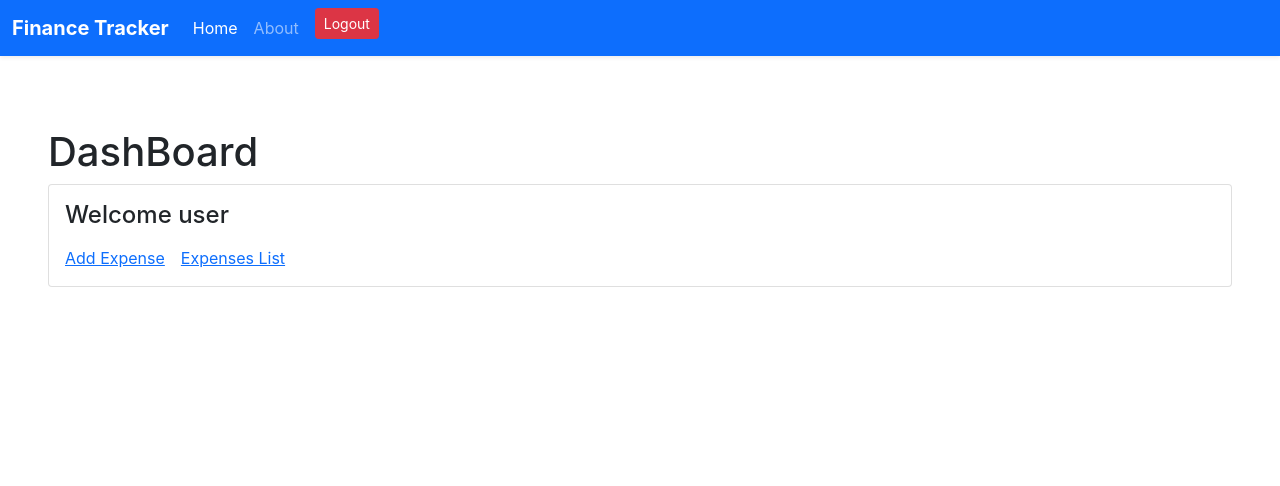
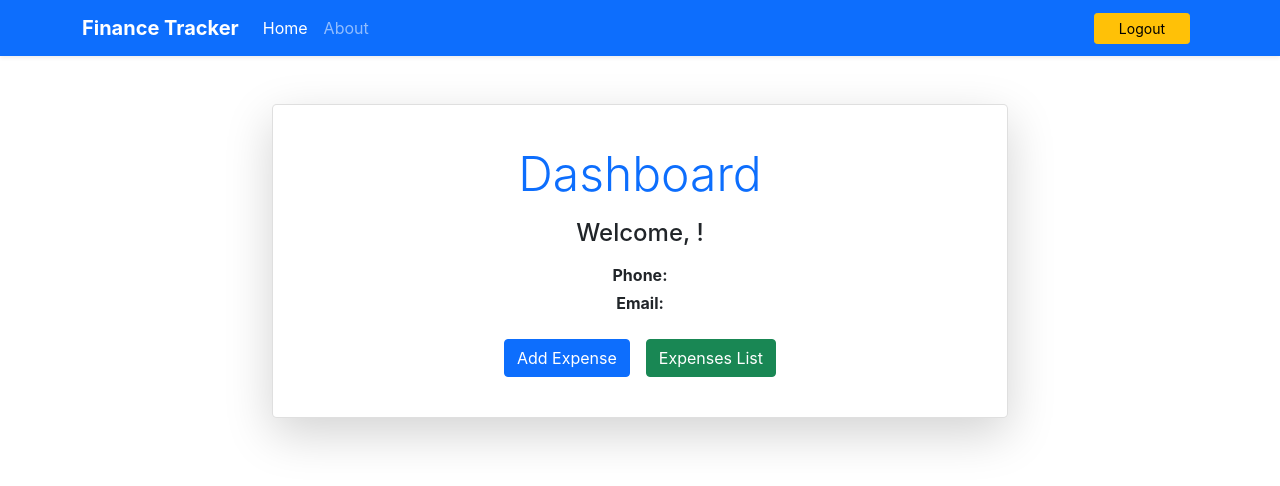
Before and after one commit to koushik319/personalfinancetracker, a React (Create React App) app: page /dashboard in a window 1280 px wide. Shown: the top 486 px of the page. Built offline with nearby package versions, Linux system fonts and the light colour scheme; no server answers.

Commit message:
Updated the Bootstarp for Dashboard and HaeaderNav

```diff
--- a/src/FinanceTrackerCRUD/DashBoard.js
+++ b/src/FinanceTrackerCRUD/DashBoard.js
@@ -1,6 +1,5 @@
 import React, { useEffect, useState } from "react";
-import axios, { Axios } from "axios";
-import { Link, Navigate, useNavigate } from "react-router-dom";
+import axios from "axios";
 import { NavLink } from "react-router-dom";
 
 const DashBoard = () => {
@@ -15,36 +14,28 @@ const DashBoard = () => {
     emailId: "",
     password: "",
   });
-  const { id, firstName, lastName, phoneNumber, emailId, password } =
-    user;
+  const { firstName, lastName, phoneNumber, emailId } = user;
 
   const loadUserDetails = async () => {
-
-    const result = await axios.get(`http://localhost:5122/api/Users/${UserId}`,
-      {
-          headers :{
-           ' Authorization' :`Bearer ${accessToken}`
-          }
+    const result = await axios.get(`http://localhost:5122/api/Users/${UserId}`, {
+      headers: { Authorization: `Bearer ${accessToken}` }
     });
     setUser(result.data);
-    const response = await axios.get(`http://localhost:5122/api/Expenses/GetSkillByUserId/${UserId}`,{
-      headers :{
-       ' Authorization' :`Bearer ${accessToken}`
-      }
+
+    const response = await axios.get(`http://localhost:5122/api/Expenses/GetSkillByUserId/${UserId}`, {
+      headers: { Authorization: `Bearer ${accessToken}` }
     });
     setExpenses(response.data);
   };
+
   const deleteExpense = async (id) => {
     try {
-      console.log(id);
-      const response = await axios.delete(`http://localhost:5122/api/Expenses/${id}`,{
-        headers :{
-         ' Authorization' :`Bearer ${accessToken}`
-        }
+      await axios.delete(`http://localhost:5122/api/Expenses/${id}`, {
+        headers: { Authorization: `Bearer ${accessToken}` }
       });
-      alert("deleted successfully!!");
+      alert("Deleted successfully!");
     } catch (error) {
-      alert("delete failed!!");
+      alert("Delete failed!");
     }
   };
 
@@ -53,29 +44,27 @@ const DashBoard = () => {
   }, []);
 
   return (
-    <div>
-      <div className="mt-4 p-5   rounded">
-        <h1>DashBoard</h1>
-        <div className="card">
-          <div className="card-body">
-            <h4 className="card-title">Welcome user</h4>
-            <p className="card-text">{firstName}</p>
-            <p className="card-text">{lastName}</p>
-            <p className="card-text">{phoneNumber}</p>
-            <p className="card-text">{emailId}</p>
-            {/* <NavLink className="card-link" to={`/update/${id}`}>
-              Update Details
-            </NavLink> */}
-            <NavLink className="card-link" to={`/expenses`}>
+    <div className="container mt-5">
+      <div className="row justify-content-center">
+        <div className="col-md-8">
+          <div className="card shadow-lg p-4 rounded-3">
+            <div className="card-body text-center">
+              <h1 className="display-5 mb-3 text-primary">Dashboard</h1>
+              <h4 className="mb-3">Welcome, {firstName} {lastName}!</h4>
+              <p className="mb-1"><strong>Phone:</strong> {phoneNumber}</p>
+              <p className="mb-3"><strong>Email:</strong> {emailId}</p>
+
+              <div className="d-flex justify-content-center gap-3 mt-4">
+                <NavLink className="btn btn-primary" to="/expenses">
                   Add Expense
                 </NavLink>
-            <NavLink className="card-link" to={`/expenselist`}>
+                <NavLink className="btn btn-success" to="/expenselist">
                   Expenses List
                 </NavLink>
               </div>
             </div>
-
-
+          </div>
+        </div>
       </div>
     </div>
   );
--- a/src/Pages/HeaderNav.js
+++ b/src/Pages/HeaderNav.js
@@ -3,6 +3,7 @@ import { Link, NavLink, useNavigate } from "react-router-dom";
 
 const HeaderNav = () => {
   const navigate = useNavigate();
+
   const SignOut = (e) => {
     e.preventDefault();
     alert("Signout Successfully");
@@ -12,7 +13,7 @@ const HeaderNav = () => {
 
   return (
     <nav className="navbar navbar-expand-lg navbar-dark bg-primary shadow-sm">
-      <div className="container-fluid">
+      <div className="container">
         <NavLink className="navbar-brand fw-bold" to={"/dashboard"}>
           Finance Tracker
         </NavLink>
@@ -22,39 +23,41 @@ const HeaderNav = () => {
           type="button"
           data-bs-toggle="collapse"
           data-bs-target="#mynavbar"
+          aria-controls="mynavbar"
+          aria-expanded="false"
+          aria-label="Toggle navigation"
         >
           <span className="navbar-toggler-icon"></span>
         </button>
 
         <div className="collapse navbar-collapse" id="mynavbar">
-          <ul className="navbar-nav me-auto">
+          <ul className="navbar-nav me-auto mb-2 mb-lg-0">
             <li className="nav-item">
-              <a className="nav-link active" href="#">
+              <NavLink className="nav-link active" to="/dashboard">
                 Home
-              </a>
+              </NavLink>
             </li>
             <li className="nav-item">
-              <a className="nav-link" href="#">
+              <NavLink className="nav-link" to="/about">
                 About
-              </a>
-            </li>
-            <li className="nav-item">
-              <Link className="btn btn-sm btn-danger ms-2" onClick={SignOut}>
-                Logout
-              </Link>
+              </NavLink>
             </li>
           </ul>
 
-          {/* <form className="d-flex">
-            <input
-              className="form-control me-2 rounded-pill"
-              type="text"
-              placeholder="Search"
-            />
-            <button className="btn btn-outline-light rounded-pill" type="button">
-              Search
-            </button>
-          </form> */}
+          <div className="d-flex">
+            <Link
+              className="btn btn-sm btn-warning me-2 px-4"
+              onClick={SignOut}
+            >
+              Logout
+            </Link>
+            {/* <Link
+              className="btn btn-sm btn-warning px-4"
+              to="/profile"
+            >
+              Profile
+            </Link> */}
+          </div>
         </div>
       </div>
     </nav>
```
Lines whose indentation alone changed are shown as unchanged.
